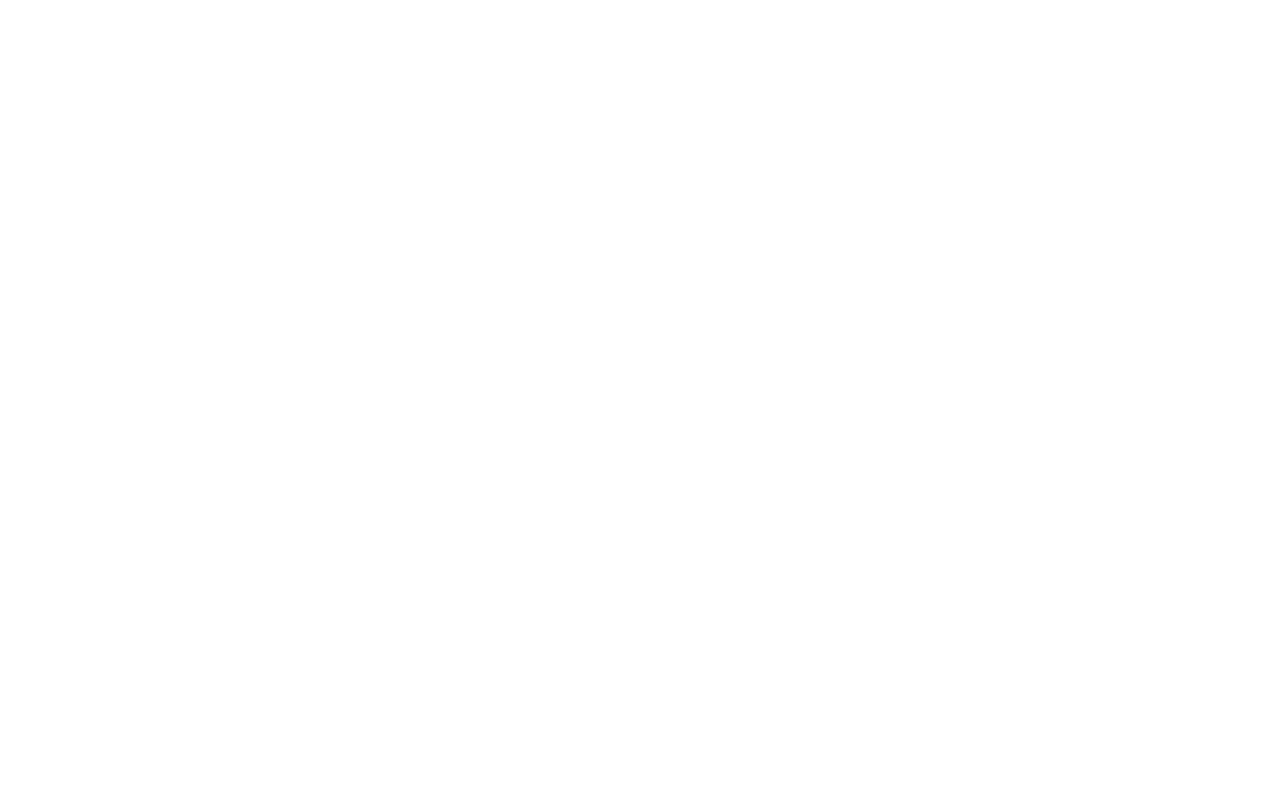
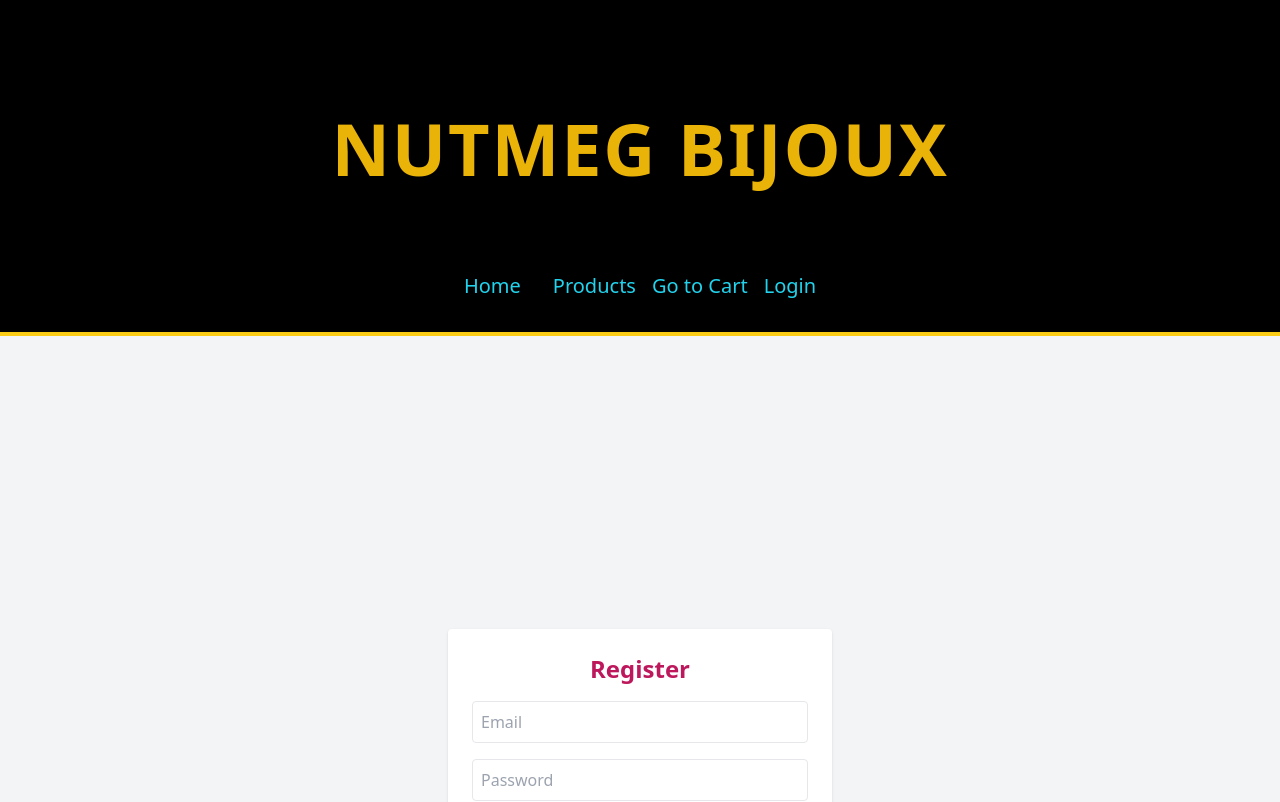
Before and after one commit to subhasgh/ecommerce-frontend, a React (Vite) app: page /registered in a window 1280 px wide. Before the commit this address had no page. Shown: the top 802 px of the page. Built offline with nearby package versions, Linux system fonts and the light colour scheme.

Commit message:
registered page changed

```diff
--- a/src/App.jsx
+++ b/src/App.jsx
@@ -31,7 +31,7 @@
   <Route path="/checkout" element={<CheckoutPage />} />
   <Route path="/thankyou" element={<ThankyouPage />} />
   <Route path="/forgot-password" element={<ForgotPassword />}/>
-  <Route path="/register" element={<RegisterPage />}/>
+  <Route path="/registered" element={<RegisterPage />}/>
 </Routes>
 </>
 );
--- a/src/pages/LoginPage.jsx
+++ b/src/pages/LoginPage.jsx
@@ -112,7 +112,7 @@
  }`}>Login</button>
 
  <p className='mt-4 text-sm text-center text-gray-600'>Don't have an account?{' '}
-  <Link to='/register' className='text-pink-600 underline'>Register</Link>
+  <Link to='/registered' className='text-pink-600 underline'>Register</Link>
  </p>
   {/* <div className="mb-4 ">
    <label className="block text-gray-700 mb-2">Email</label>
```
